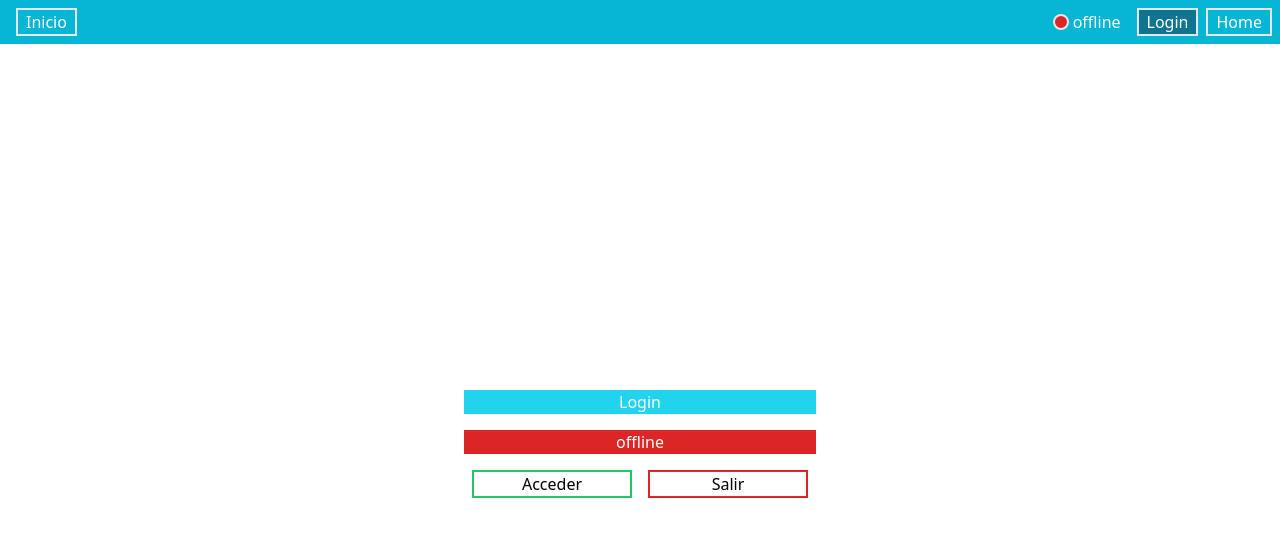
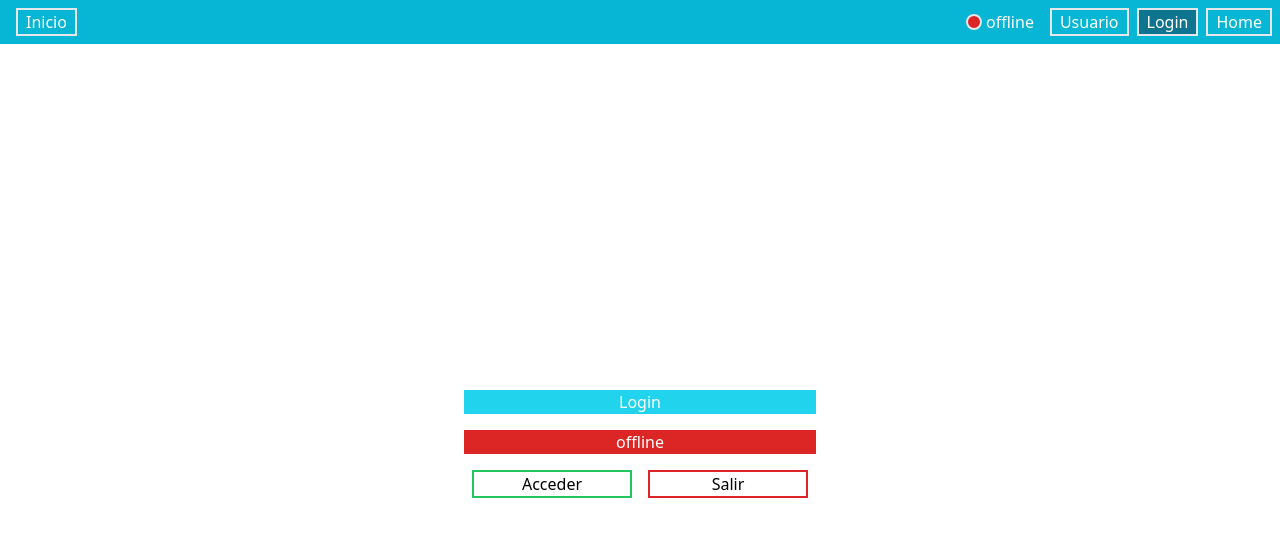
Before and after one commit to Abentancor/react-firebase-tailwind, a React (Vite) app: page /Login in a window 1280 px wide. Shown: the top 536 px of the page. Built offline with nearby package versions, Linux system fonts and the light colour scheme.

Commit message:
estilos1

```diff
--- a/src/Components/Navbar.jsx
+++ b/src/Components/Navbar.jsx
@@ -26,6 +26,7 @@ const Navbar = () => {
                                 }
                             </li>
                         </ul>
+                        <NavLink to='/Usuario'className='ml-2 border-2 px-2 hover:bg-cyan-700'>Usuario</NavLink>
                         <NavLink to='/Login'className='ml-2 border-2 px-2 hover:bg-cyan-700'>Login</NavLink>
                         <NavLink to='/Home' className='ml-2 border-2 px-2 hover:bg-cyan-700 active:bg-cyan-800'>Home</NavLink>
                     </div>
--- a/src/Routes/Login.jsx
+++ b/src/Routes/Login.jsx
@@ -7,7 +7,8 @@ const Login = () => {
   const userColor = user ? 'bg-green-500' : 'bg-red-600'
 
   return (
-    <> <div className='container mx-auto grid grid-cols-2 place-content-center min-h-screen w-96 p-4 mb-4'>
+    <>
+        <div className='container mx-auto grid grid-cols-2 place-content-center min-h-screen w-96 p-4 mb-4'>
           <h1 className='col-span-2 text-center mb-4 bg-cyan-400  text-white'>Login</h1>
           <h2 className={`col-span-2 text-center mb-4 text-white ${userColor} `} >
               {
```
